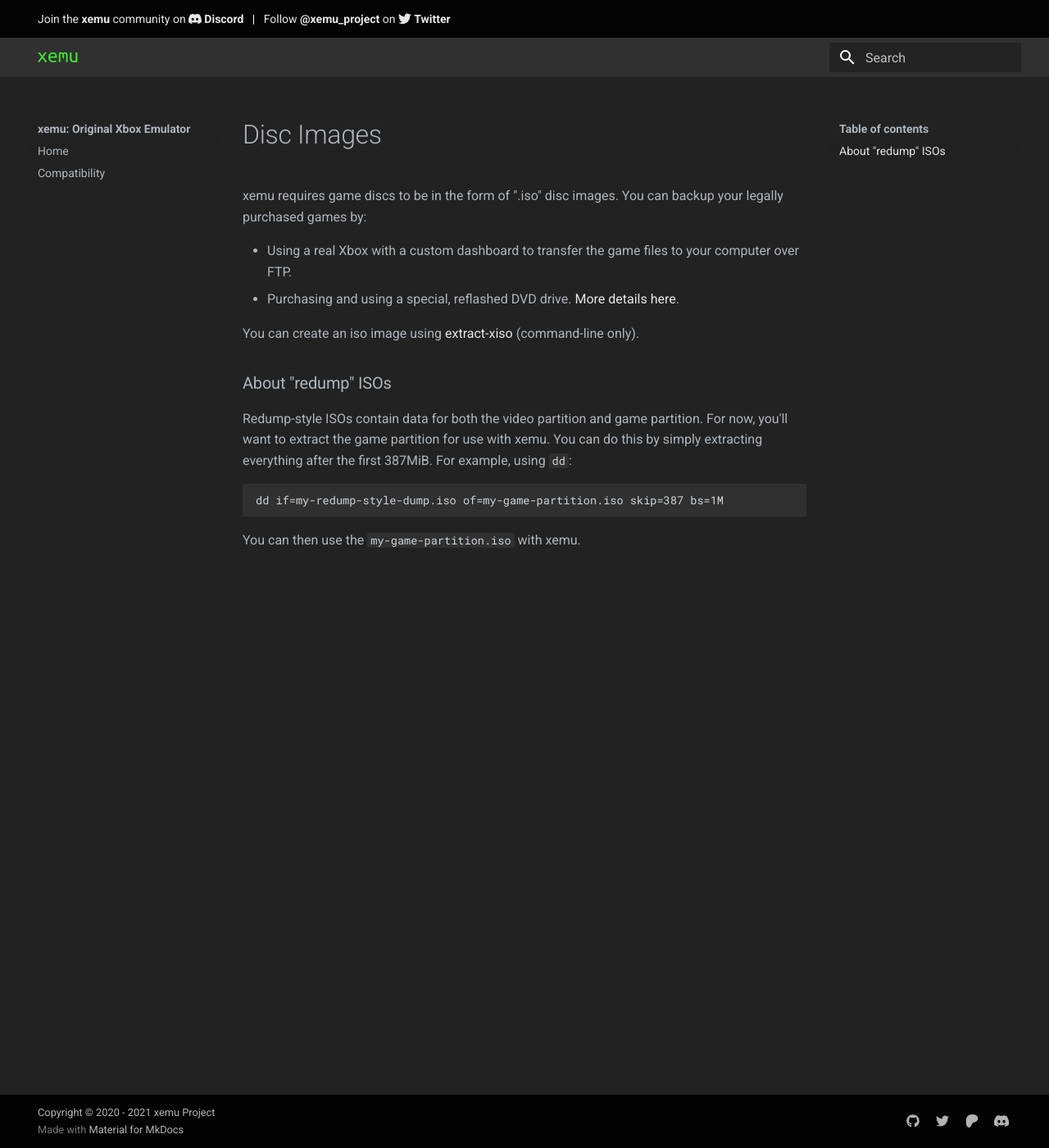
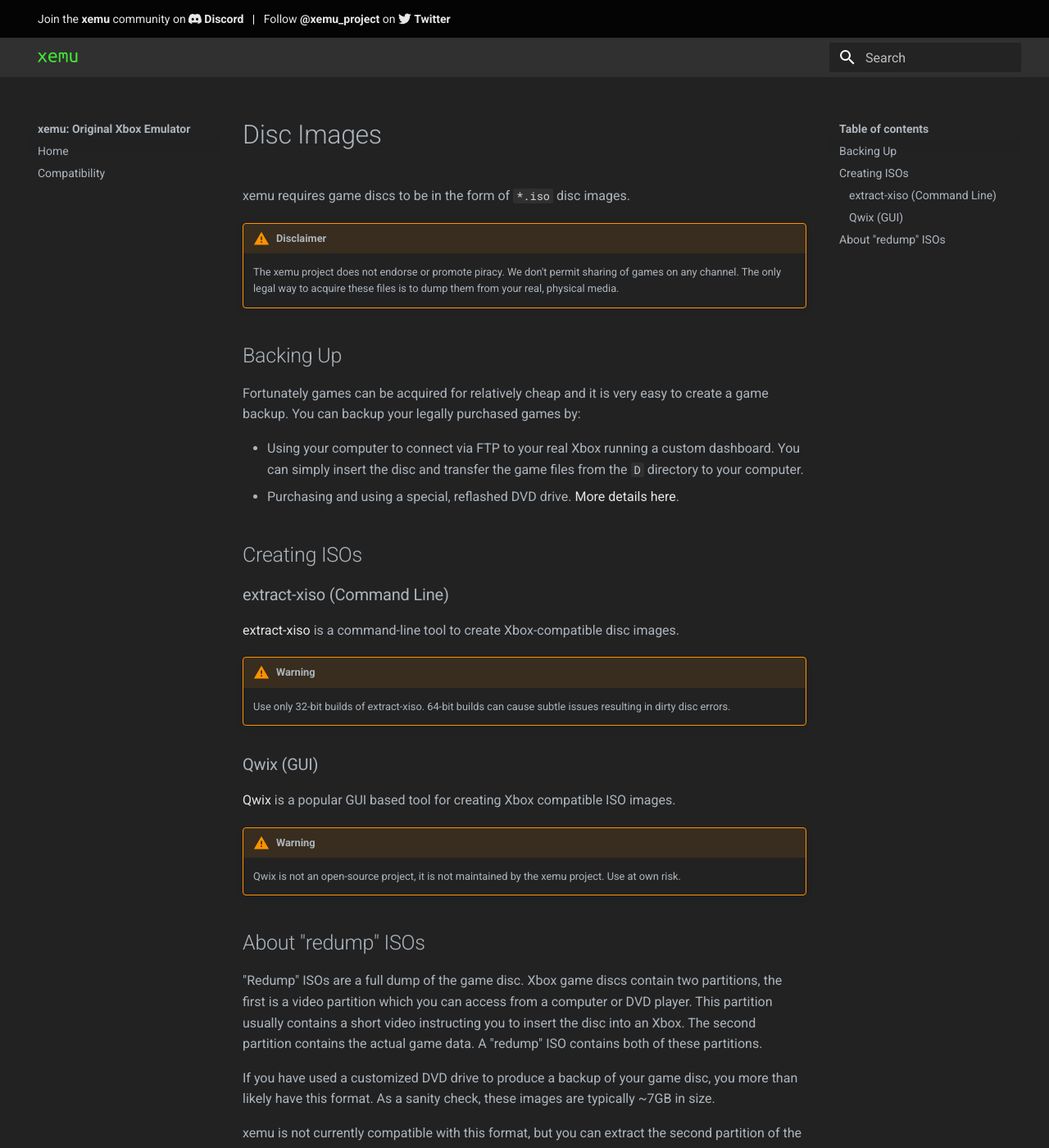
Before and after one commit to xemu-project/xemu-website, an MkDocs documentation site: the page built from docs/docs/disc-images.md, in a window 1280 px wide and 1400 px high. Shown: the whole window at 82% size. Built offline with MkDocs 1.6.1 and Material for MkDocs 9.7.7, drawn with Linux system fonts in a browser that asks for light colours; some of the changed text lies outside the part shown.

Commit message:
Add more info to disc page

````diff
--- a/docs/docs/disc-images.md
+++ b/docs/docs/disc-images.md
@@ -1,20 +1,69 @@
-xemu requires game discs to be in the form of ".iso" disc images. You can
-backup your legally purchased games by:
+xemu requires game discs to be in the form of `*.iso` disc images.
 
-* Using a real Xbox with a custom dashboard to transfer the game files to your
-  computer over FTP.
+!!! warning "Disclaimer"
+
+    The xemu project does not endorse or promote piracy. We don't permit sharing
+    of games on any channel. The only legal way to acquire these files is
+    to dump them from your real, physical media.
+
+## Backing Up
+
+Fortunately games can be acquired for relatively cheap and it is very easy to
+create a game backup. You can backup your legally purchased games by:
+
+* Using your computer to connect via FTP to your real Xbox running a custom dashboard. You can
+  simply insert the disc and transfer the game files from the `D` directory to
+  your computer.
 * Purchasing and using a special, reflashed DVD drive. [More details here](http://wiki.redump.org/index.php?title=Microsoft_Xbox_and_Xbox_360_Dumping_Guide).
 
-You can create an iso image using [extract-xiso](https://github.com/XboxDev/extract-xiso) (command-line only).
+## Creating ISOs
 
-### About "redump" ISOs
+### extract-xiso (Command Line)
 
-Redump-style ISOs contain data for both the video partition and game partition. For now,
-you'll want to extract the game partition for use with xemu. You can do this by simply
-extracting everything after the first 387MiB. For example, using `dd`:
+[extract-xiso](https://github.com/XboxDev/extract-xiso) is a command-line tool
+to create Xbox-compatible disc images.
 
-```
-dd if=my-redump-style-dump.iso of=my-game-partition.iso skip=387 bs=1M
-```
+!!! warning
 
-You can then use the `my-game-partition.iso` with xemu.
+    Use only 32-bit builds of extract-xiso. 64-bit builds can cause subtle
+    issues resulting in dirty disc errors.
+
+### Qwix (GUI)
+
+[Qwix](https://avalaunch.net/qwix/) is a popular GUI based tool for creating
+Xbox compatible ISO images.
+
+!!! warning
+    Qwix is not an open-source project, it is not maintained by the xemu project. Use at own risk.
+
+## About "redump" ISOs
+
+"Redump" ISOs are a full dump of the game disc. Xbox game discs contain two
+partitions, the first is a video partition which you can access from a computer
+or DVD player. This partition usually contains a short video instructing you to
+insert the disc into an Xbox. The second partition contains the actual game
+data. A "redump" ISO contains both of these partitions.
+
+If you have used a customized DVD drive to produce a backup of your game disc,
+you more than likely have this format. As a sanity check, these images are
+typically ~7GB in size.
+
+xemu is not currently compatible with this format, but you can extract the
+second partition of the disc image for use with xemu. Unfortunately there is not
+a GUI-friendly solution for this yet. You will need to use a command-line tool.
+You can do this with `dd` or with the `extract-xiso` utility.
+
+=== "Using `dd`"
+    ```
+    dd if=game-redump.iso of=game.iso skip=387 bs=1M
+    ```
+
+    You can then use the `game.iso` with xemu.
+
+=== "Using `extract-xiso`"
+    ```
+    extract-xiso -r game-redump.iso
+    ```
+
+    You can then use `game-redump.iso` with xemu. Your original will be
+    `game-redump.iso.old`.
````
